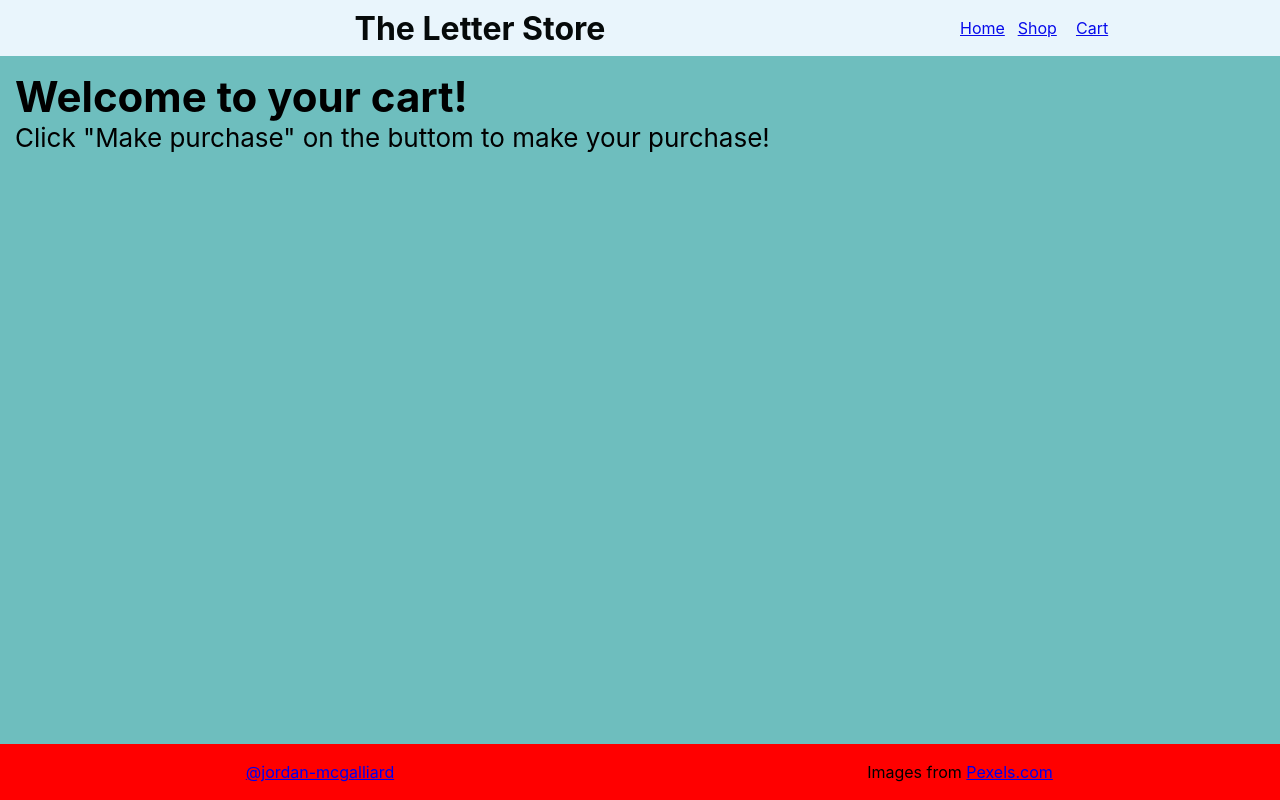
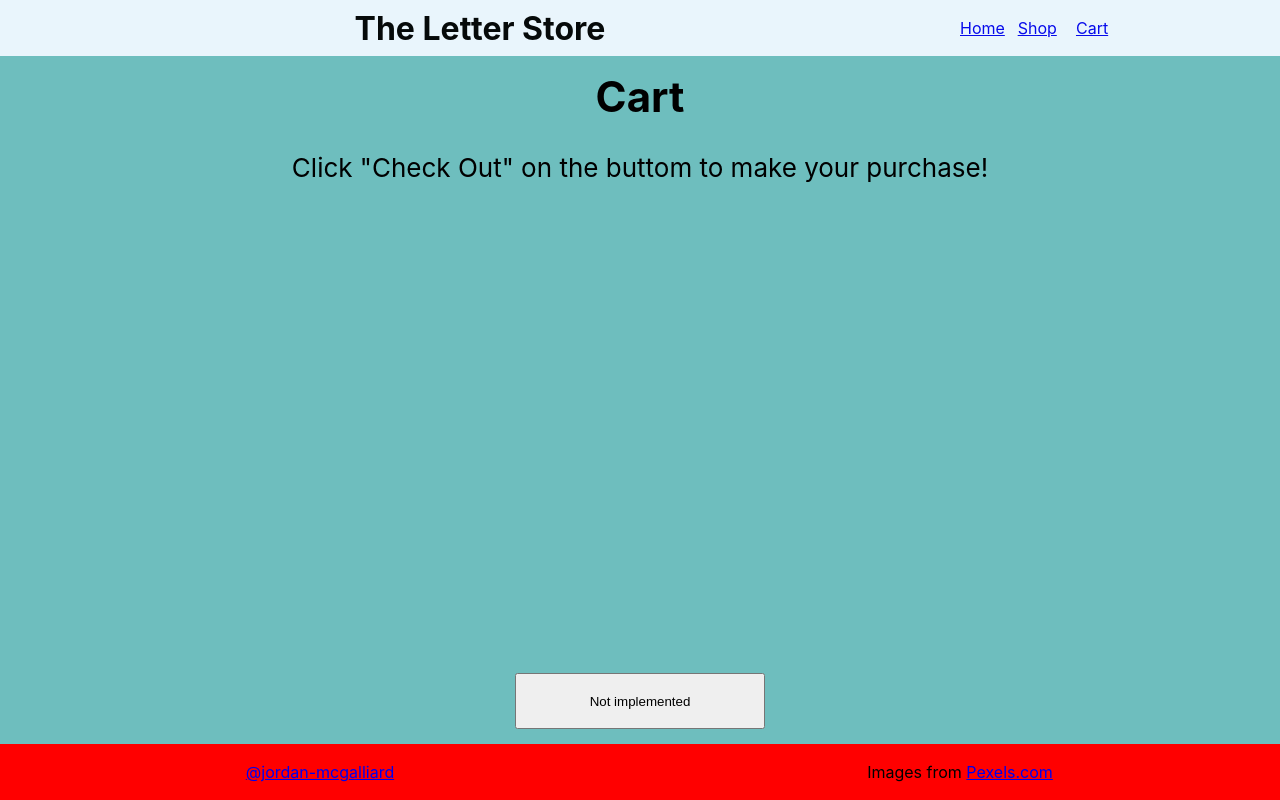
Before and after one commit to jmcgallia/the-letter-store, a React (Create React App) app: page /#/shop in a window 1280 px wide. Both pictures are taken after a click on the item "Cart". Built offline with nearby package versions, Linux system fonts and the light colour scheme.

Commit message:
Add randomize colors feature. Update styles for cart and shop pages.

```diff
--- a/src/components/Cart/Cart.js
+++ b/src/components/Cart/Cart.js
@@ -51,21 +51,14 @@ let Cart = function(props) {
 
     <div className={CartCSS.cart}>
       <header>
-        <h1>Welcome to your cart!</h1>
-        <p>Click "Make purchase" on the buttom to make your purchase!</p>
+        <h1>Cart</h1>
+        <p>Click "Check Out" on the buttom to make your purchase!</p>
       </header>
       <div className={CartCSS.displayDiv}>
         {renderCart()}
       </div>
+      <button className={CartCSS.button}>Not implemented</button>
     </div>
-
-/*
-    <div className={CartCSS.cart}>
-
-      <h1>Cart</h1>
-      {renderCart()}
-    </div>*/
-
   )
 }
 
--- a/src/components/Cart/Cart.module.css
+++ b/src/components/Cart/Cart.module.css
@@ -2,21 +2,34 @@
   background-color: rgb(110, 190, 190);
   min-height: 93vh;
   padding: 15px;
+  gap: 30px;
   display: grid;
-  grid-template-rows: min-content 1fr;
+  grid-template-rows: min-content 1fr min-content;
   grid-template-columns: 1fr;
 }
 
 .cart header h1 {
   font-size: 42px;
+  margin-bottom: 30px;
+  text-align: center;
 }
 
 .cart header p {
   font-size: 26px;
+  text-align: center;
 }
 
 .cart .displayDiv {
   display: grid;
-  grid-template-columns: repeat(auto-fit, minmax(250px, 1fr));
+  width: 100%;
+  justify-content: center;
+  align-content: center;
+  grid-template-columns: repeat(auto-fit, 270px);
   gap: 15px;
 }
+
+.button {
+  width: 250px;
+  height: 7vh;
+  justify-self: center;
+}
--- a/src/components/Shop/Shop.js
+++ b/src/components/Shop/Shop.js
@@ -1,8 +1,9 @@
 import shopCSS from "./Shop.module.css";
 import NavbarCSS from "../NavBar/NavBar.module.css";
-import { useEffect } from "react";
+import { useEffect, useState } from "react";
 import NavBar from "../NavBar/NavBar"
 import Letter from "../Letter/Letter"
+import LetterCSS from "../Letter/Letter.module.css";
 
 function Shop(props) {
 
@@ -51,12 +52,44 @@ function Shop(props) {
   }
 
 
+  // Randomize colors of all letters + other things in the document for fun
+  let onColorReset = function() {
+    // All letters
+    let allLetters = Array.from(document.querySelectorAll(`.${LetterCSS.letterCard}`));
+    for (let letter of allLetters) {
+      let background = letter.querySelector(`.${LetterCSS.imageArea}`);
+      let letterTitle = background.nextElementSibling;
+      letterTitle.style.backgroundColor = randomColor();
+      background.style.backgroundColor = randomColor();
+      background.style.color = randomColor();
+    }
+    // The shop
+    let shop = document.querySelector(`.${shopCSS.shop}`);
+    shop.style.backgroundColor = randomColor();
+    shop.style.color = randomColor();
+
+    // The nav
+    let nav = document.querySelector(`.${NavbarCSS.sitenav}`)
+    nav.style.backgroundColor = randomColor();
+    nav.style.color = randomColor();
+  }
+
+    // Get a random hex number
+    let randomHex = function() {
+      return (Math.floor(Math.random() * 256)).toString(16).padStart(2,'0');
+    }
+    // Create a random hex color code
+    let randomColor = function() {
+      return `#${randomHex()}${randomHex()}${randomHex()}`;
+    }
+
   return (
 
     <div className={shopCSS.shop}>
       <header>
-        <h1>Browse our letters!</h1>
-        <p>We know you'll love them.</p>
+        <h1>Browse</h1>
+        <p>You won't be dissapointed.</p>
+        <button className={shopCSS.randomButton} onClick={onColorReset}>Randomize Colors</button>
       </header>
       <div className={shopCSS.displayDiv}>
         {getItems()}
--- a/src/components/Shop/Shop.module.css
+++ b/src/components/Shop/Shop.module.css
@@ -2,6 +2,7 @@
   background-color: rgb(110, 190, 190);
   min-height: 93vh;
   padding: 15px;
+  gap: 30px;
   display: grid;
   grid-template-rows: min-content 1fr;
   grid-template-columns: 1fr;
@@ -9,10 +10,13 @@
 
 .shop header h1 {
   font-size: 42px;
+  margin-bottom: 30px;
+  text-align: center;
 }
 
 .shop header p {
   font-size: 26px;
+  text-align: center;
 }
 
 .shop .displayDiv {
@@ -20,3 +24,14 @@
   grid-template-columns: repeat(auto-fit, minmax(250px, 1fr));
   gap: 15px;
 }
+
+.shop header {
+  display: grid;
+  grid-template-rows: 1fr 1fr 1fr;
+  justify-content: center;
+  align-items: center;
+}
+
+.shop header button {
+  height: 7vh;
+}
```
